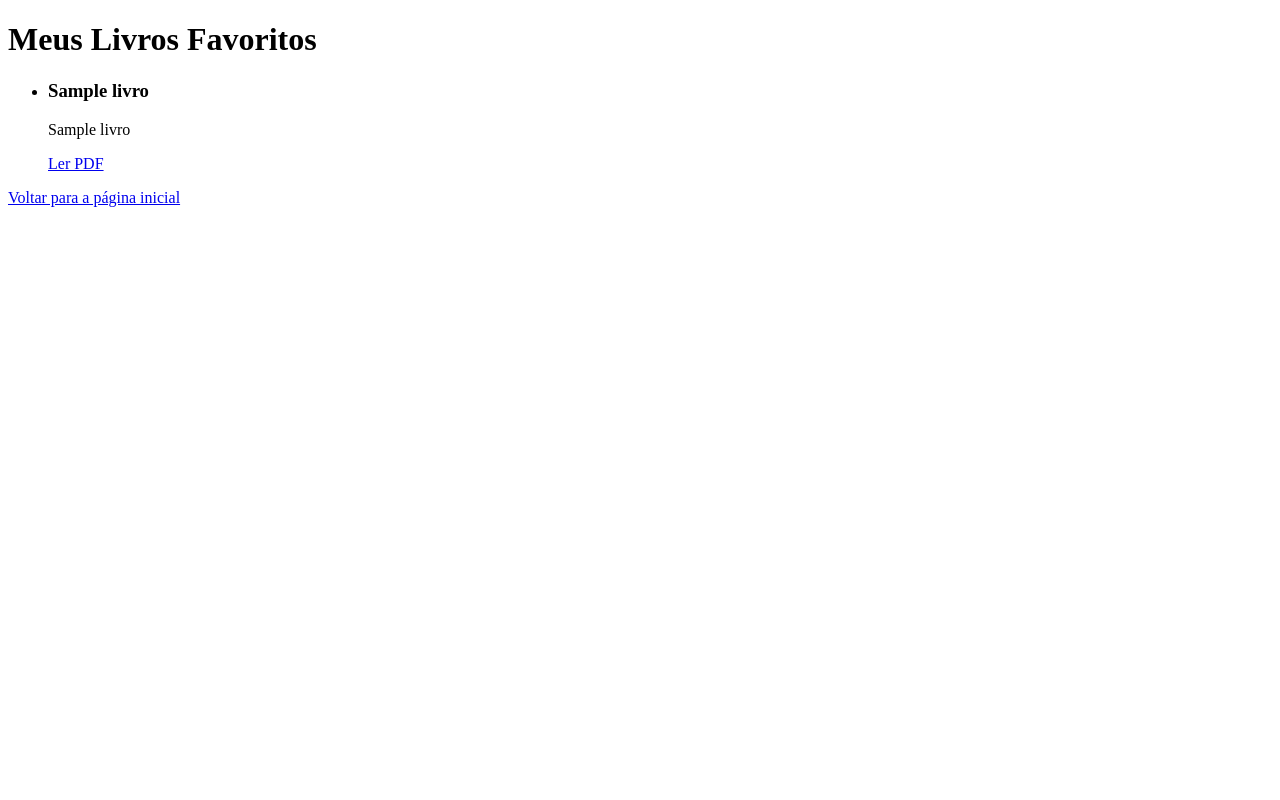
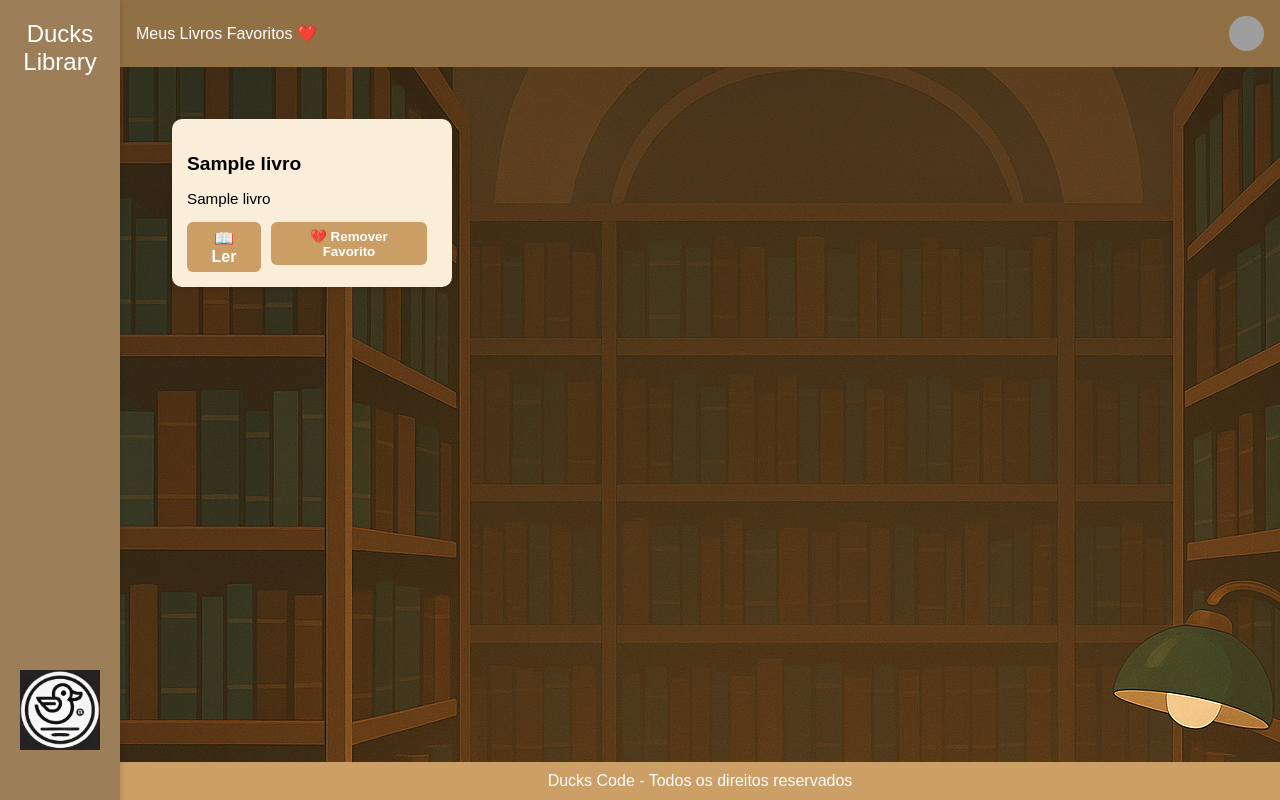
Before and after one commit to Felipenbdev/DucksLibrary, a Flask app: template templates/favoritos.html in a window 1280 px wide. Run offline with Flask 3, Linux system fonts and the light colour scheme; the visitor is signed in with stand-in values (Sample User, id 1); tables that the repository leaves empty or names only in its code hold one stand-in row (values such as "Sample post"); the template is opened without the code that fills it: most values are stand-ins (such as "Sample title", 1, 10 or a date in 2020); grey boxes are pictures that could not be loaded.

Commit message:
Front 1.8

```diff
--- a/app.py
+++ b/app.py
@@ -18,7 +18,7 @@ def connect_to_db():
     return pymysql.connect(
         host="localhost",
         user="root",
-        password="1234567",
+        password="TauZQS33@",
         database="biblioteca",
         cursorclass=pymysql.cursors.Cursor
     )
@@ -180,7 +180,7 @@ def favoritar(livro_id):
     conn.close()
 
 
-    return redirect('/')
+    return redirect(request.referrer or '/')
 
 @app.route('/favoritos')
 def ver_favoritos():
--- a/static/style.css
+++ b/static/style.css
@@ -2,6 +2,34 @@ body {
     margin: 0;
     font-family: Arial, sans-serif;
     display: flex;
+}
+
+button,
+.favorite-btn,
+.user-menu a,
+.book-actions a,
+.book-form button,
+.form-box button {
+    padding: 0.4rem 0.8rem;
+    background-color: #cb9e66;
+    border: none;
+    color: white;
+    border-radius: 6px;
+    cursor: pointer;
+    transition: background-color 0.3s ease;
+    font-weight: bold;
+    text-decoration: none;
+    display: inline-block;
+    text-align: center;
+}
+
+button:hover,
+.favorite-btn:hover,
+.user-menu a:hover,
+.book-actions a:hover,
+.book-form button:hover,
+.form-box button:hover {
+    background-color: #a77e4f; /* tom mais escuro no hover */
 }
 
 .sidebar {
@@ -91,6 +119,7 @@ body {
 .user-menu form {
     text-align: center;
     margin-top: 10px;
+    gap: 20px;
 }
 
 .user-menu form button {
@@ -113,7 +142,7 @@ body {
     text-align: center;
     margin: 0px auto;
     padding: 6px 5px;
-    background-color: #007BFF;
+    background-color: #cb9e66;
     color: white;
     border-radius: 6px;
     text-decoration: none;
@@ -126,7 +155,7 @@ body {
 }
 
 .user-name{
-    color: #0056b3;
+    color: #cb9e66;
     text-align: center;
     font-weight: bold;
     word-wrap: break-word;
@@ -204,6 +233,18 @@ body {
 
 .book-actions a:hover {
     background-color: #cb9e66;
+}
+
+.favorite-btn{
+    padding: 0.4rem 0.8rem;
+    text-decoration: none;
+    background-color: #cb9e66;
+    color: white;
+    border-radius: 6px;
+    transition: background-color 0.3s;
+    margin-right: 10px;
+    text-decoration: none;
+    font-weight: bold;
 }
 
 /* ----------------------------- */
--- a/templates/favoritos.html
+++ b/templates/favoritos.html
@@ -1,28 +1,76 @@
 <!-- favoritos.html -->
 <!DOCTYPE html>
 <html lang="pt-BR">
+
 <head>
     <meta charset="UTF-8">
     <meta name="viewport" content="width=device-width, initial-scale=1.0">
     <title>Favoritos</title>
+    <link rel="stylesheet" href="{{ url_for('static', filename='style.css') }}">
 </head>
+
 <body>
-    <h1>Meus Livros Favoritos</h1>
+
+    <div class="sidebar">
+        <div class="site-name">Ducks Library</div>
+        <div class="logo">
+            <img src="{{ url_for('static', filename='logo.png') }}" alt="Logo do site">
+        </div>
+    </div>
+
+    <div class="main-content">
+        <header class="top-bar">
+            <div class="news-bar">Meus Livros Favoritos ❤️</div>
+            <div class="top-right">
+                <div class="user-icon" onclick="toggleMenu()">
+                    <img src="{{ url_for('static', filename='icon.png') }}" alt="iconImg">
+                </div>
+                <div class="user-menu" id="userMenu">
+                    {% if session['usuario_id'] %}
+                    <div class="user-name" id="userName">
+                        <p>Bem-vindo, {{ session['username'] }}!</p>
+                    </div>
+                    <a href="{{ url_for('adicionar') }}">Upar seu livro</a>
+                    <a href="{{ url_for('index') }}">Tela Inicial</a>
+                    <form action="{{ url_for('logout') }}" method="get">
+                        <button type="submit">Sair</button>
+                    </form>
+                    {% else %}
+                    <a href="{{ url_for('login') }}">Login</a>
+                    {% endif %}
+                </div>
+            </div>
+        </header>
+        <main class="book-list">
+            <div class="book-grid">
 
                 {% if livros %}
-        <ul>
                     {% for livro in livros %}
-                <li>
+                    <div class="book-card">
                         <h3>{{ livro[1] }}</h3> <!-- Título do livro -->
                         <p>{{ livro[2] }}</p> <!-- Descrição do livro -->
-                    <a href="{{ url_for('ler_pdf', id=livro[0]) }}">Ler PDF</a>
-                </li>
+                        <div class="book-actions">
+                            <a href="{{ url_for('ler_pdf', id=livro[0]) }}" target="_blank">📖 Ler</a>
+                                <form action="{{ url_for('favoritar', livro_id=livro[0]) }}" method="post" style="display:inline;">
+                                    <button type="submit" class="favorite-btn">💔 Remover Favorito</button>
+                                </form>
+                        </div>
+                    </div>
                     {% endfor %}
-        </ul>
                 {% else %}
                 <p>Você ainda não favoritou nenhum livro.</p>
                 {% endif %}
+            </div>
+        </main>
 
-    <a href="/">Voltar para a página inicial</a>
+        <footer class="footer">Ducks Code - Todos os direitos reservados</footer>
+    </div>
+
+    <script>
+        function toggleMenu() {
+            document.getElementById("userMenu").classList.toggle("show");
+        }
+    </script>
 </body>
+
 </html>
--- a/templates/index.html
+++ b/templates/index.html
@@ -53,7 +53,7 @@
                                 </form>
                             {% else %}
                                 <form action="{{ url_for('favoritar', livro_id=livro[0]) }}" method="post" style="display:inline;">
-                                    <button type="submit" class="favorite-btn">❤️ Favoritar</button>
+                                    <button type="submit" class="favorite-btn">💞 Favoritar</button>
                                 </form>
                             {% endif %}
                         </div>
```
Also changed, not shown: 3 other files. Lines whose indentation alone changed are shown as unchanged.
